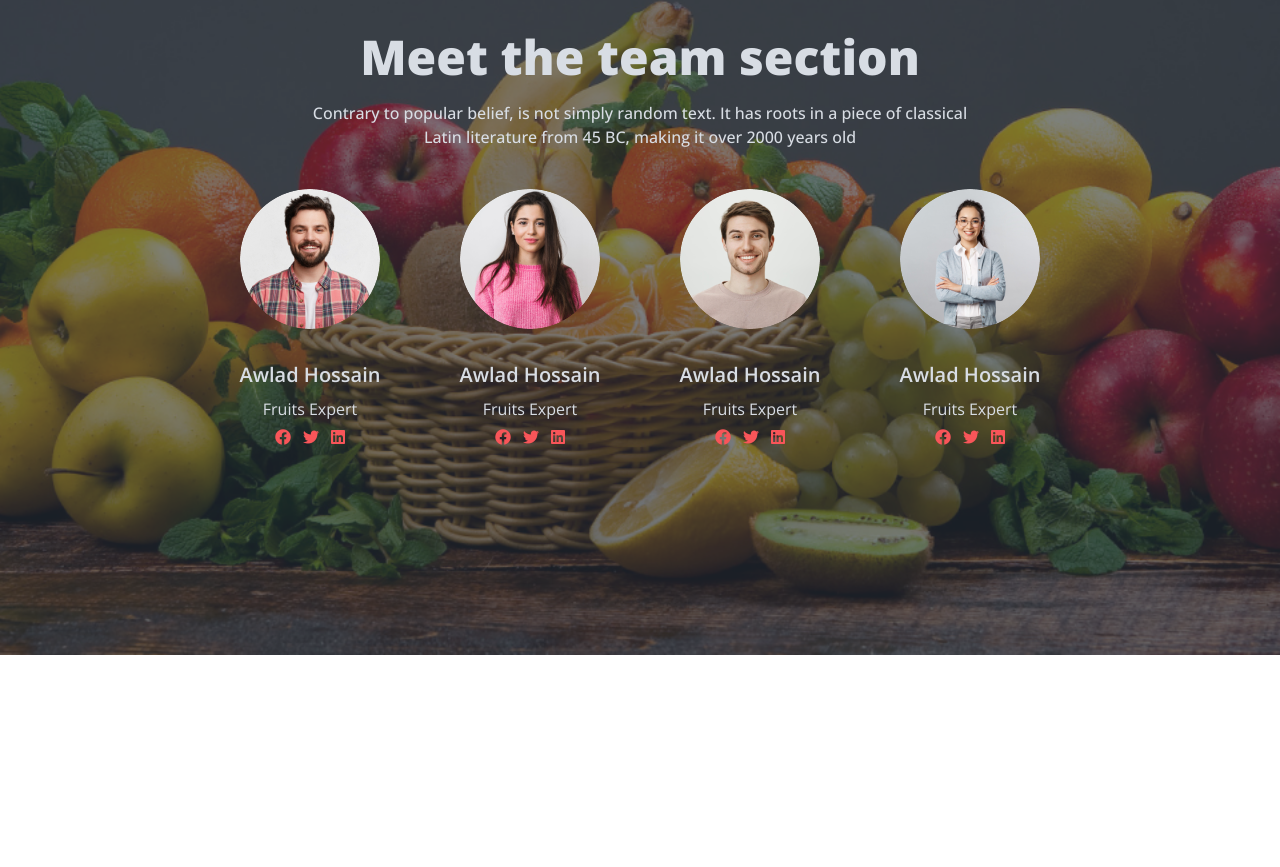
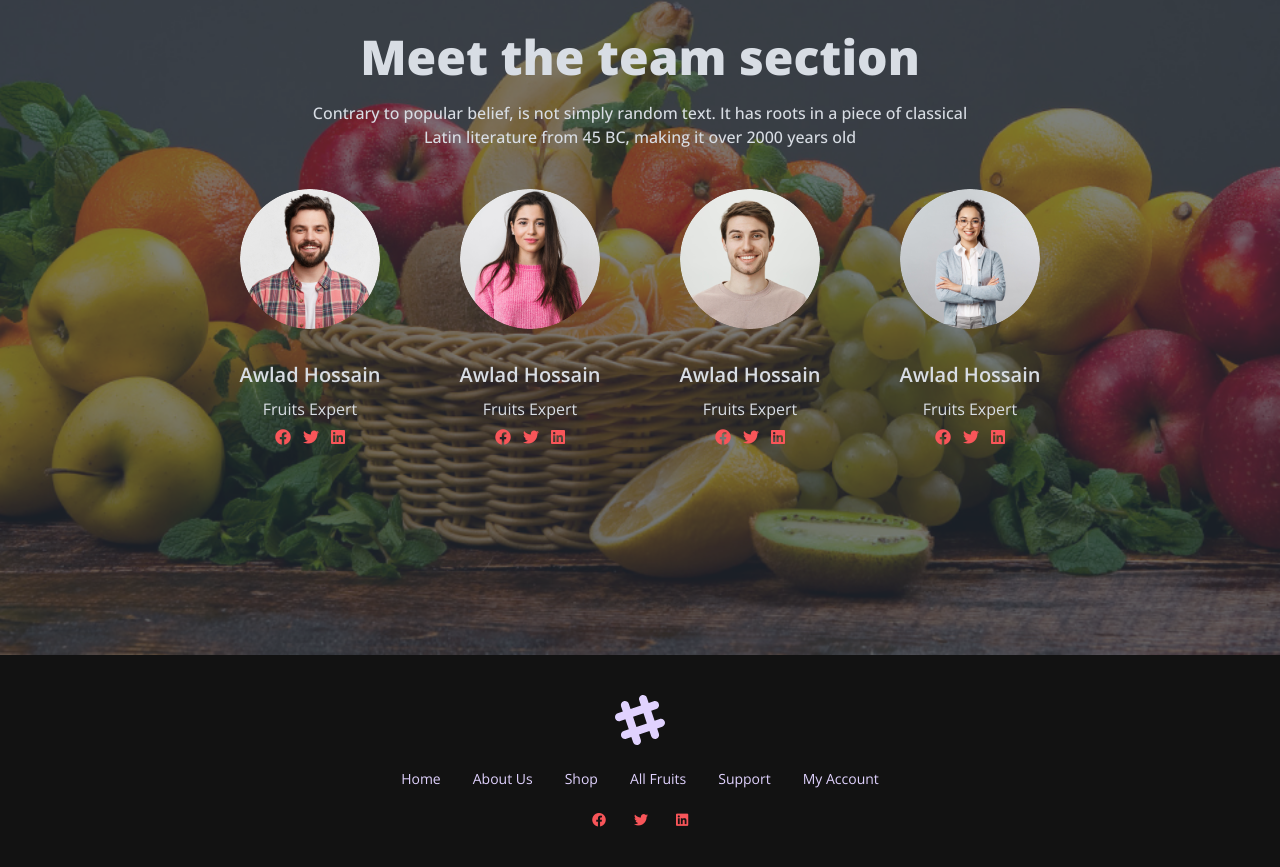
Before and after one commit to Alauddin-24434/fruit-burst, a plain HTML site: page index.html in a window 1280 px wide. Shown: the part 1653-2520 px from the top of the page. Before the commit the page ends 2308 px from the top, so only its background shows below. Drawn offline with nearby package versions, Linux system fonts and the light colour scheme.

Commit message:
modify footer

```diff
--- a/index.html
+++ b/index.html
@@ -25,8 +25,8 @@
                 extend: {
                     colors: {
                         clifford: '#da373d',
-                        'primary-btn': '',
                         'primary-bg': '#F85559',
+                        'footer-bg': '#121212',
                     }
                 }
             }
@@ -626,9 +626,35 @@
 
 
     </main>
-    <footer class="container md:mx-auto">
 
+    <footer class="container md:mx-auto footer footer-center p-10 bg-footer-bg text-primary-content">
+        <div>
+            <svg width="50" height="50" viewBox="0 0 24 24" xmlns="http://www.w3.org/2000/svg" fill-rule="evenodd"
+                clip-rule="evenodd" class="inline-block fill-current">
+                <path
+                    d="M22.672 15.226l-2.432.811.841 2.515c.33 1.019-.209 2.127-1.23 2.456-1.15.325-2.148-.321-2.463-1.226l-.84-2.518-5.013 1.677.84 2.517c.391 1.203-.434 2.542-1.831 2.542-.88 0-1.601-.564-1.86-1.314l-.842-2.516-2.431.809c-1.135.328-2.145-.317-2.463-1.229-.329-1.018.211-2.127 1.231-2.456l2.432-.809-1.621-4.823-2.432.808c-1.355.384-2.558-.59-2.558-1.839 0-.817.509-1.582 1.327-1.846l2.433-.809-.842-2.515c-.33-1.02.211-2.129 1.232-2.458 1.02-.329 2.13.209 2.461 1.229l.842 2.515 5.011-1.677-.839-2.517c-.403-1.238.484-2.553 1.843-2.553.819 0 1.585.509 1.85 1.326l.841 2.517 2.431-.81c1.02-.33 2.131.211 2.461 1.229.332 1.018-.21 2.126-1.23 2.456l-2.433.809 1.622 4.823 2.433-.809c1.242-.401 2.557.484 2.557 1.838 0 .819-.51 1.583-1.328 1.847m-8.992-6.428l-5.01 1.675 1.619 4.828 5.011-1.674-1.62-4.829z">
+                </path>
+            </svg>
+            <!-- list -->
+            <div class=" navbar-center  lg:flex">
+                <ul class="menu menu-horizontal px-1">
+                    <li><a>Home</a></li>
+                    <li><a>About Us</a></li>
+                    <li><a>Shop</a></li>
+                    <li><a>All Fruits</a></li>
+                    <li><a>Support</a></li>
+                    <li><a>My Account</a></li>
+                </ul>
+            </div>
+            <div class="flex text-primary-bg gap-7">
+                <i class="fa-brands fa-facebook"></i>
+                <i class="fa-brands fa-twitter"></i>
+                <i class="fa-brands fa-linkedin"></i>
+            </div>
+
+        </div>
     </footer>
+
 </body>
 
 </html>
```
